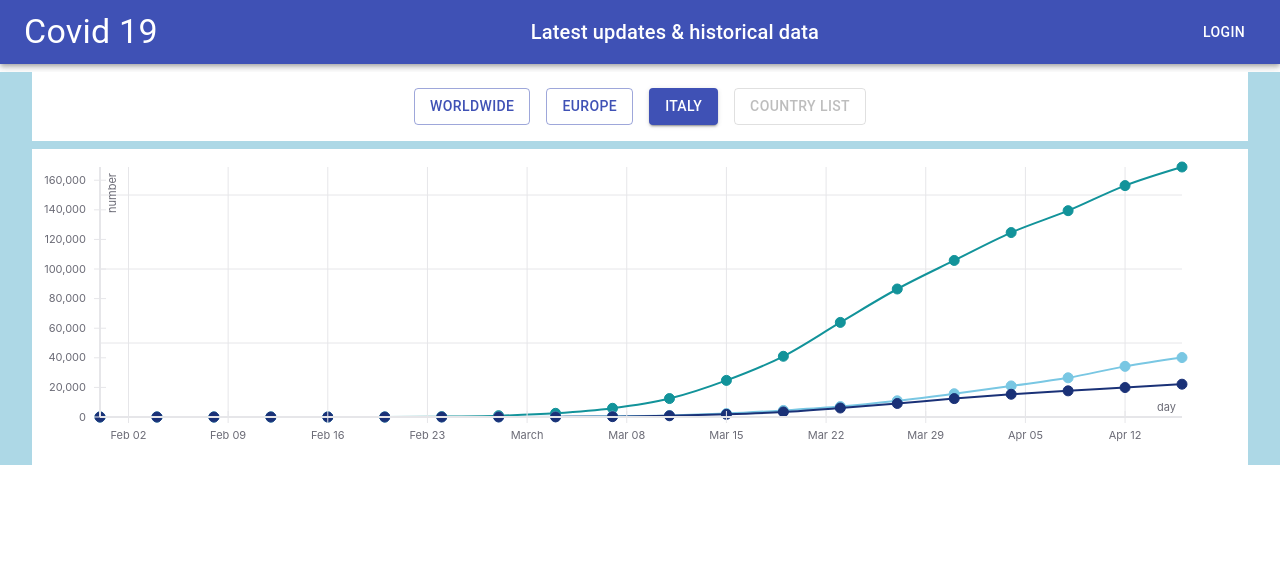
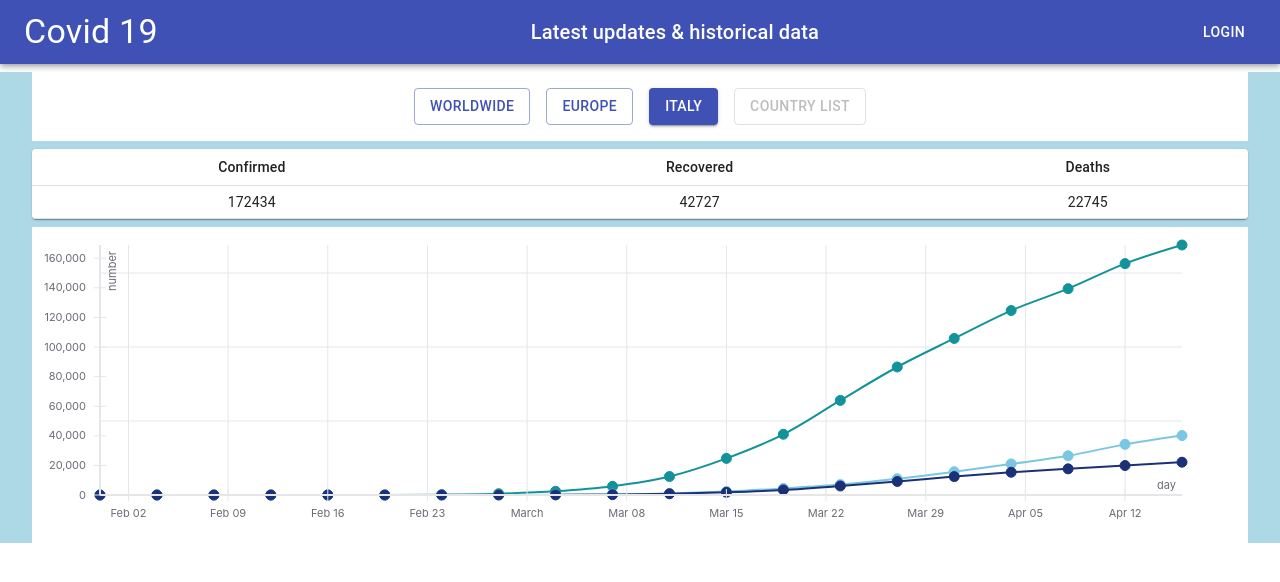
Before and after one commit to gianlucabaldin/covid19, a React (Create React App) app: page / in a window 1280 px wide. Shown: the top 582 px of the page. Built offline with nearby package versions, Linux system fonts and the light colour scheme.

Commit message:
+ Summary mock data

```diff
--- a/src/component/MainContainer.jsx
+++ b/src/component/MainContainer.jsx
@@ -33,12 +33,11 @@ const getWidth = () =>
 const MainContainer = () => {
   const [summaryData, setSummaryData] = useState({ ...initialStatus });
   const [chartData, setChartData] = useState({ ...initialChartStatus });
+  // const [activeSection, setActiveSection] = useState(SECTIONS.ITALY);
 
   // get Container width to be passed to chart dinamically
   // const [width, setWidth] = useState(0);
   const [width, setWidth] = useState(getWidth());
-
-  // const [activeSection, setActiveSection] = useState(SECTIONS.ITALY);
 
   // WORKING -- UNCOMMENT WHEN FINISHED
   /*
@@ -71,7 +70,12 @@ const MainContainer = () => {
   }, []);
 */
 
-  const mock = mockResponseJson;
+  const lastDayMock = mockResponseJson[mockResponseJson.length - 1];
+  const summaryDataMock = {
+    confirmed: lastDayMock.Confirmed,
+    recovered: lastDayMock.Recovered,
+    deaths: lastDayMock.Deaths,
+  };
 
   // get Container width to be passed to chart dinamically
   const ref = useRef();
@@ -97,9 +101,9 @@ const MainContainer = () => {
         style={{ backgroundColor: '#CFE8FC', height: '100vh' }}
       > */}
       {/* <Summary {...summaryData} /> */}
+      <Summary {...summaryDataMock} />
       {/* <ChartItaly {...chartData} /> */}
-      {/* <ChartItaly data={mock} ref={ref} /> */}
-      <ChartItaly data={mock} width={width} />
+      <ChartItaly data={mockResponseJson} width={width} />
       {/* </Typography> */}
     </Container>
   );
--- a/src/component/Summary.jsx
+++ b/src/component/Summary.jsx
@@ -7,6 +7,7 @@ import TableContainer from '@material-ui/core/TableContainer';
 import TableHead from '@material-ui/core/TableHead';
 import TableRow from '@material-ui/core/TableRow';
 import Paper from '@material-ui/core/Paper';
+import { Box } from '@material-ui/core';
 
 const useStyles = makeStyles({
   table: {
@@ -18,8 +19,13 @@ const Summary = ({ confirmed, recovered, deaths, error }) => {
   const classes = useStyles();
 
   return (
+    <Box ml={1} mr={1}>
       <TableContainer component={Paper}>
-      <Table className={classes.table} size="small" aria-label="a dense table">
+        <Table
+          className={classes.table}
+          size="small"
+          aria-label="a dense table"
+        >
           <TableHead>
             <TableRow key="tr-status">
               <TableCell align="center">Confirmed</TableCell>
@@ -36,6 +42,7 @@ const Summary = ({ confirmed, recovered, deaths, error }) => {
           </TableBody>
         </Table>
       </TableContainer>
+    </Box>
   );
 };
 
```
Lines whose indentation alone changed are shown as unchanged.
